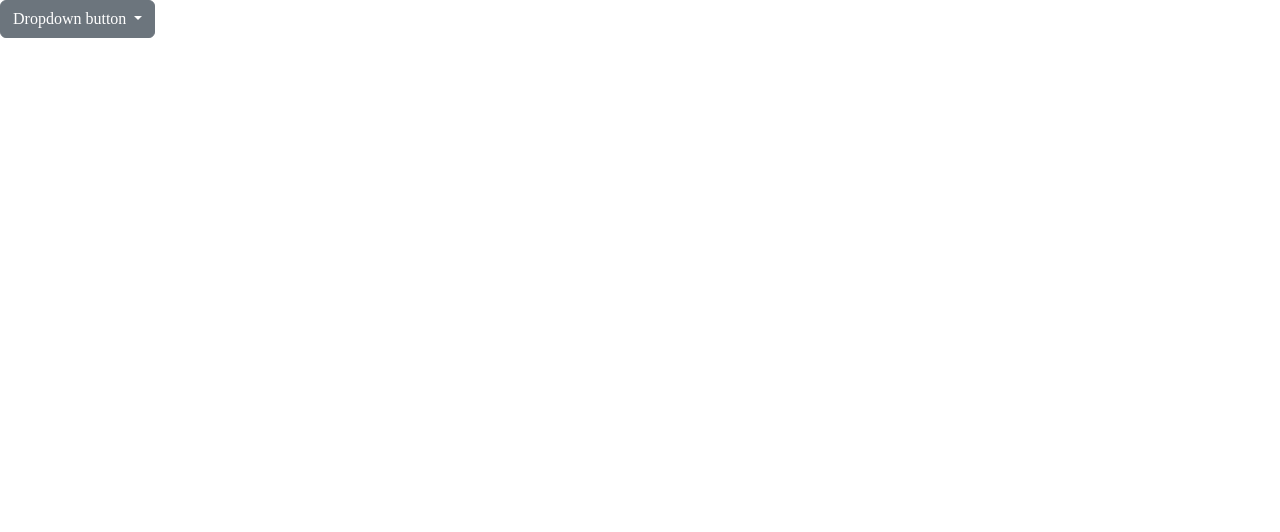
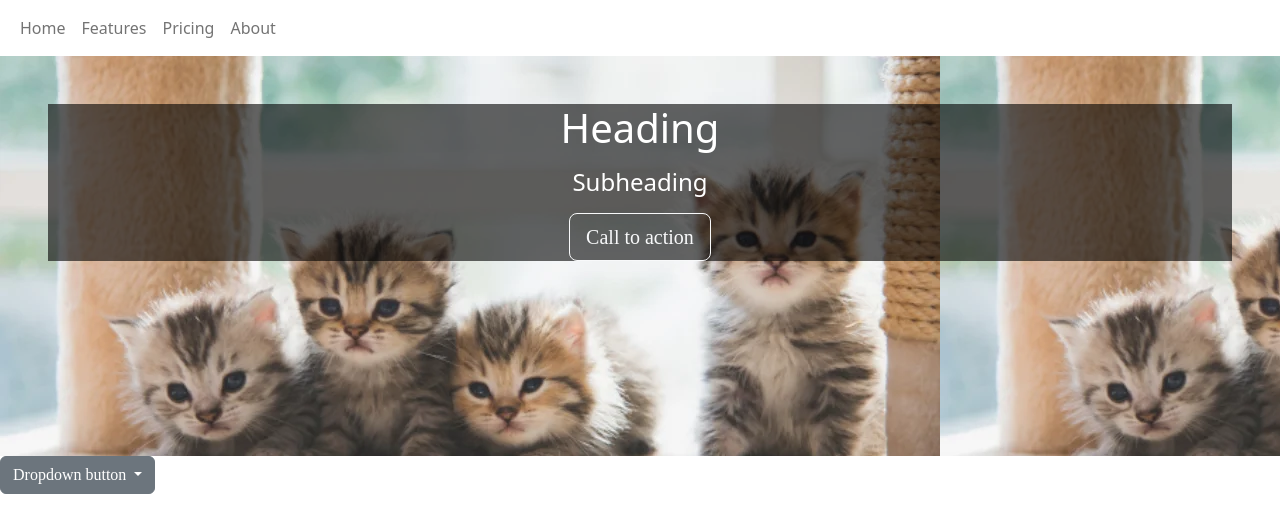
Before and after one commit to Claaudiiaa/Grup5-LLM, a website: page index.html in a window 1280 px wide. Drawn offline with nearby package versions, Linux system fonts and the light colour scheme.

Commit message:
imatge gatitos i header

```diff
--- a/index.html
+++ b/index.html
@@ -1,14 +1,61 @@
 <!DOCTYPE html>
 <html lang="en">
+
 <head>
   <meta charset="UTF-8">
   <meta http-equiv="X-UA-Compatible" content="IE=edge">
   <meta name="viewport" content="width=device-width, initial-scale=1.0">
-    <script src="node_modules\bootstrap\dist\js\bootstrap.bundle.min.js" ></script>
+  <script src="node_modules\bootstrap\dist\js\bootstrap.bundle.min.js"></script>
   <link href="Style.css" rel="stylesheet" type="text/css">
   <title>Document</title>
 </head>
+
 <body>
+  <header>
+    <!-- Navbar -->
+    <nav class="navbar navbar-expand-lg navbar-light bg-white">
+      <div class="container-fluid">
+        <button class="navbar-toggler" type="button" data-mdb-toggle="collapse" data-mdb-target="#navbarExample01"
+          aria-controls="navbarExample01" aria-expanded="false" aria-label="Toggle navigation">
+          <i class="fas fa-bars"></i>
+        </button>
+        <div class="collapse navbar-collapse" id="navbarExample01">
+          <ul class="navbar-nav me-auto mb-2 mb-lg-0">
+            <li class="nav-item active">
+              <a class="nav-link" aria-current="page" href="#">Home</a>
+            </li>
+            <li class="nav-item">
+              <a class="nav-link" href="#">Features</a>
+            </li>
+            <li class="nav-item">
+              <a class="nav-link" href="#">Pricing</a>
+            </li>
+            <li class="nav-item">
+              <a class="nav-link" href="#">About</a>
+            </li>
+          </ul>
+        </div>
+      </div>
+    </nav>
+    <!-- Navbar -->
+
+    <!-- Background image -->
+    <div class="p-5 text-center bg-image" style="
+        background-image: url('gatitios.png');
+        height: 400px;
+      ">
+      <div class="mask" style="background-color: rgba(0, 0, 0, 0.6);">
+        <div class="d-flex justify-content-center align-items-center h-100">
+          <div class="text-white">
+            <h1 class="mb-3">Heading</h1>
+            <h4 class="mb-3">Subheading</h4>
+            <a class="btn btn-outline-light btn-lg" href="#!" role="button">Call to action</a>
+          </div>
+        </div>
+      </div>
+    </div>
+    <!-- Background image -->
+  </header>
   <div class="dropdown">
     <button class="btn btn-secondary dropdown-toggle" type="button" data-bs-toggle="dropdown" aria-expanded="false">
       Dropdown button
@@ -20,4 +67,5 @@
     </ul>
   </div>
 </body>
+
 </html>
```
Also changed, not shown: gatitios.png (added). Lines whose indentation alone changed are shown as unchanged.
